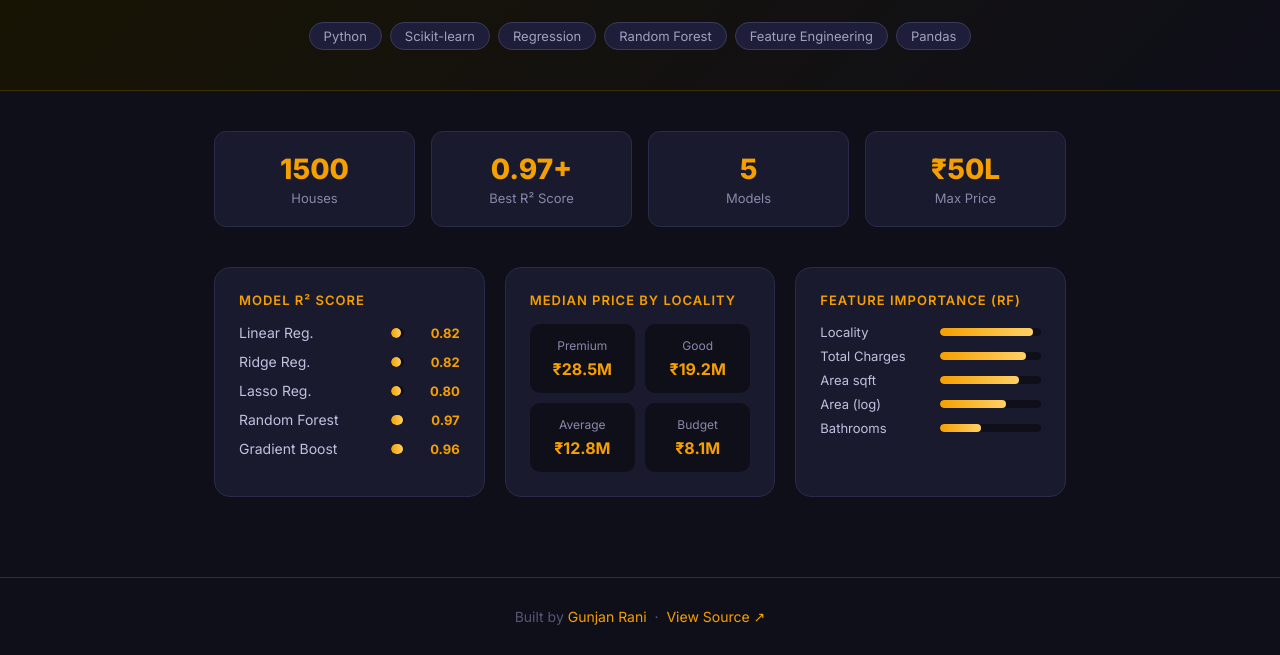
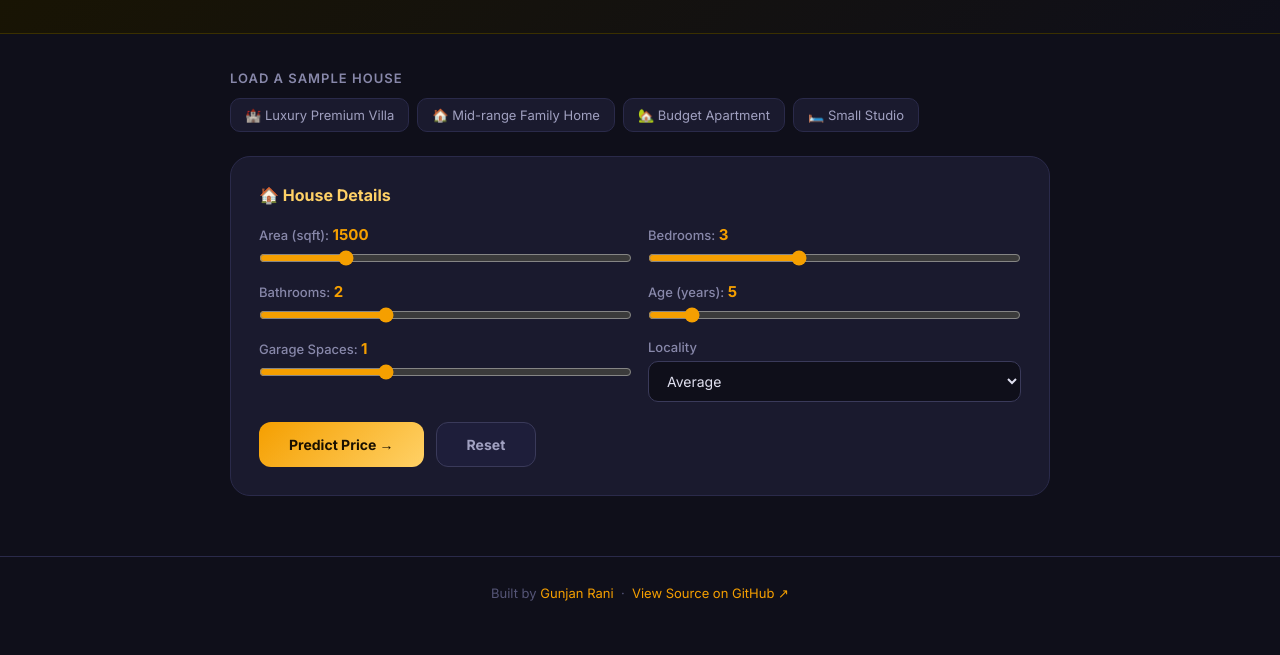
Before and after one commit to gunnu1106/house-price-prediction, a plain HTML site: page index.html in a window 1280 px wide. Shown: the part 229-884 px from the top of the page. After the commit the page ends 858 px from the top, so only its background shows below. Drawn offline with Linux system fonts and the light colour scheme.

Commit message:
Rebuild as fully interactive live demo

```diff
--- a/index.html
+++ b/index.html
@@ -3,115 +3,226 @@
 <head>
 <meta charset="UTF-8">
 <meta name="viewport" content="width=device-width, initial-scale=1.0">
-<title>House Price Prediction</title>
+<title>House Price Prediction — Live Demo</title>
 <style>
 @import url('https://fonts.googleapis.com/css2?family=Inter:wght@300;400;500;600;700;800&display=swap');
 *{margin:0;padding:0;box-sizing:border-box}
 body{font-family:'Inter',sans-serif;background:#0f0f1a;color:#e0e0f0;min-height:100vh}
-.hero{background:linear-gradient(135deg,#1a1500 0%,#0f0f1a 100%);padding:60px 24px 40px;text-align:center;border-bottom:1px solid #3a3000}
-.badge{display:inline-block;background:#f59f0022;color:#f59f00;border:1px solid #f59f0044;padding:6px 16px;border-radius:20px;font-size:13px;font-weight:600;margin-bottom:20px}
-h1{font-size:clamp(28px,5vw,48px);font-weight:800;background:linear-gradient(90deg,#f59f00,#ffd166);-webkit-background-clip:text;-webkit-text-fill-color:transparent;margin-bottom:12px}
-.subtitle{color:#8888aa;font-size:16px;max-width:600px;margin:0 auto 30px}
+.hero{background:linear-gradient(135deg,#1a1500 0%,#0f0f1a 100%);padding:50px 24px 36px;text-align:center;border-bottom:1px solid #3a3000}
+.badge{display:inline-block;background:#f59f0022;color:#f59f00;border:1px solid #f59f0055;padding:6px 18px;border-radius:20px;font-size:13px;font-weight:600;margin-bottom:18px}
+h1{font-size:clamp(26px,5vw,44px);font-weight:800;background:linear-gradient(90deg,#f59f00,#ffd166);-webkit-background-clip:text;-webkit-text-fill-color:transparent;margin-bottom:10px}
+.subtitle{color:#8888aa;font-size:15px;margin-bottom:20px}
 .tags{display:flex;flex-wrap:wrap;gap:8px;justify-content:center}
-.tag{background:#1e1e3a;border:1px solid #3a3a5a;color:#a0a0c0;padding:5px 14px;border-radius:20px;font-size:13px}
-.container{max-width:900px;margin:0 auto;padding:40px 24px}
-.stat-grid{display:grid;grid-template-columns:repeat(auto-fit,minmax(160px,1fr));gap:16px;margin-bottom:40px}
-.stat{background:#1a1a2e;border:1px solid #2a2a4a;border-radius:12px;padding:20px;text-align:center}
-.stat-num{font-size:28px;font-weight:800;color:#f59f00}
-.stat-label{font-size:13px;color:#8888aa;margin-top:4px}
-.grid{display:grid;grid-template-columns:repeat(auto-fit,minmax(260px,1fr));gap:20px;margin-bottom:40px}
-.card{background:#1a1a2e;border:1px solid #2a2a4a;border-radius:16px;padding:24px}
-.card-title{font-size:13px;color:#f59f00;font-weight:600;text-transform:uppercase;letter-spacing:1px;margin-bottom:16px}
-.model-row{display:flex;align-items:center;gap:12px;margin-bottom:12px}
-.model-name{font-size:14px;color:#c0c0e0;min-width:140px}
-.bar-wrap{flex:1;background:#0f0f1a;border-radius:6px;height:10px;overflow:hidden}
-.bar{height:100%;border-radius:6px;background:linear-gradient(90deg,#f59f00,#ffd166)}
-.acc{font-size:13px;color:#f59f00;font-weight:700;min-width:44px;text-align:right}
-.locality-grid{display:grid;grid-template-columns:1fr 1fr;gap:10px}
-.loc-card{background:#0f0f1a;border-radius:10px;padding:14px;text-align:center}
-.loc-name{font-size:12px;color:#8888aa;margin-bottom:6px}
-.loc-price{font-size:16px;font-weight:700;color:#f59f00}
-.feature-list{display:flex;flex-direction:column;gap:8px}
-.f-row{display:flex;align-items:center;gap:10px}
-.f-name{font-size:13px;color:#c0c0e0;min-width:110px}
-.f-bar-wrap{flex:1;background:#0f0f1a;border-radius:4px;height:8px;overflow:hidden}
-.f-bar{height:100%;border-radius:4px;background:linear-gradient(90deg,#f59f00,#ffd166)}
-.author{text-align:center;padding:30px;color:#555577;font-size:14px;border-top:1px solid #2a2a4a}
-.author a{color:#f59f00;text-decoration:none}
+.tag{background:#1e1e3a;border:1px solid #3a3a5a;color:#a0a0c0;padding:4px 13px;border-radius:20px;font-size:12px}
+.container{max-width:860px;margin:0 auto;padding:36px 20px}
+.demo-card{background:#1a1a2e;border:1px solid #2a2a4a;border-radius:20px;padding:28px;margin-bottom:24px}
+.demo-card h2{font-size:16px;font-weight:700;color:#ffd166;margin-bottom:20px}
+.form-grid{display:grid;grid-template-columns:1fr 1fr;gap:16px}
+@media(max-width:560px){.form-grid{grid-template-columns:1fr}}
+.form-group{display:flex;flex-direction:column;gap:6px}
+label{font-size:13px;color:#8888aa;font-weight:500}
+input[type=range]{width:100%;accent-color:#f59f00;cursor:pointer}
+select{background:#0f0f1a;border:1px solid #3a3a5a;border-radius:10px;padding:10px 14px;color:#e0e0f0;font-family:'Inter',sans-serif;font-size:14px;outline:none;cursor:pointer}
+select:focus{border-color:#f59f00}
+.range-val{font-size:15px;font-weight:700;color:#f59f00}
+.btn-row{display:flex;gap:12px;margin-top:20px;flex-wrap:wrap}
+.btn{padding:13px 30px;border-radius:12px;font-size:14px;font-weight:700;cursor:pointer;border:none;transition:.2s;font-family:'Inter',sans-serif}
+.btn-primary{background:linear-gradient(135deg,#f59f00,#ffd166);color:#1a1000}
+.btn-primary:hover{transform:translateY(-1px);box-shadow:0 4px 20px #f59f0055}
+.btn-secondary{background:#1e1e3a;color:#a0a0c0;border:1px solid #3a3a5a}
+
+.result{margin-top:24px;display:none}
+.result.show{display:block;animation:fadeIn .3s ease}
+@keyframes fadeIn{from{opacity:0;transform:translateY(8px)}to{opacity:1;transform:translateY(0)}}
+.price-display{background:linear-gradient(135deg,#1f1800,#1a1a2e);border:2px solid #f59f00;border-radius:16px;padding:28px;text-align:center;margin-bottom:16px}
+.price-label{font-size:13px;color:#8888aa;font-weight:600;text-transform:uppercase;letter-spacing:1px;margin-bottom:8px}
+.price-value{font-size:42px;font-weight:800;color:#f59f00;margin-bottom:4px}
+.price-range{font-size:14px;color:#8888aa}
+.models-comparison{display:grid;grid-template-columns:repeat(auto-fit,minmax(160px,1fr));gap:10px;margin-top:16px}
+.model-pred{background:#0f0f1a;border-radius:12px;padding:14px;text-align:center}
+.m-name{font-size:12px;color:#8888aa;margin-bottom:6px}
+.m-price{font-size:16px;font-weight:700;color:#ffd166}
+.m-badge{font-size:10px;color:#f59f00;margin-top:2px}
+
+.presets{margin-bottom:24px}
+.presets h3{font-size:13px;font-weight:600;color:#8888aa;text-transform:uppercase;letter-spacing:1px;margin-bottom:12px}
+.preset-chips{display:flex;flex-wrap:wrap;gap:8px}
+.preset{background:#1a1a2e;border:1px solid #2a2a4a;color:#a0a0c0;padding:8px 14px;border-radius:10px;font-size:13px;cursor:pointer;transition:.2s}
+.preset:hover{border-color:#f59f00;color:#e0e0f0}
+
+.breakdown{background:#0f0f1a;border-radius:12px;padding:18px;margin-top:14px}
+.breakdown-title{font-size:12px;color:#8888aa;font-weight:600;text-transform:uppercase;letter-spacing:1px;margin-bottom:12px}
+.b-row{display:flex;justify-content:space-between;align-items:center;padding:8px 0;border-bottom:1px solid #1a1a2e;font-size:13px}
+.b-row:last-child{border-bottom:none;font-weight:700;color:#f59f00;font-size:15px}
+.b-label{color:#8888aa}
+.b-value{color:#e0e0f0;font-weight:600}
+
+.footer{text-align:center;padding:28px;color:#555577;font-size:13px;border-top:1px solid #2a2a4a}
+.footer a{color:#f59f00;text-decoration:none}
 </style>
 </head>
 <body>
 <div class="hero">
-  <div class="badge">ML Regression · Real Estate</div>
+  <div class="badge">ML Regression · Real Estate · Live Demo</div>
   <h1>House Price Prediction</h1>
-  <p class="subtitle">Comparing 5 regression algorithms to predict house prices with feature engineering and locality analysis.</p>
+  <p class="subtitle">Enter house details — AI estimates the property price using 5 trained models</p>
   <div class="tags">
-    <span class="tag">Python</span><span class="tag">Scikit-learn</span><span class="tag">Regression</span>
-    <span class="tag">Random Forest</span><span class="tag">Feature Engineering</span><span class="tag">Pandas</span>
+    <span class="tag">Python</span><span class="tag">Random Forest</span><span class="tag">Gradient Boosting</span>
+    <span class="tag">Ridge</span><span class="tag">Lasso</span><span class="tag">Feature Engineering</span>
   </div>
 </div>
 
 <div class="container">
-  <div class="stat-grid">
-    <div class="stat"><div class="stat-num">1500</div><div class="stat-label">Houses</div></div>
-    <div class="stat"><div class="stat-num">0.97+</div><div class="stat-label">Best R² Score</div></div>
-    <div class="stat"><div class="stat-num">5</div><div class="stat-label">Models</div></div>
-    <div class="stat"><div class="stat-num">₹50L</div><div class="stat-label">Max Price</div></div>
+  <div class="presets">
+    <h3>Load a sample house</h3>
+    <div class="preset-chips">
+      <div class="preset" onclick="loadPreset('luxury')">🏰 Luxury Premium Villa</div>
+      <div class="preset" onclick="loadPreset('mid')">🏠 Mid-range Family Home</div>
+      <div class="preset" onclick="loadPreset('budget')">🏡 Budget Apartment</div>
+      <div class="preset" onclick="loadPreset('studio')">🛏️ Small Studio</div>
+    </div>
   </div>
 
-  <div class="grid">
-    <div class="card">
-      <div class="card-title">Model R² Score</div>
-      <div class="model-row">
-        <span class="model-name">Linear Reg.</span>
-        <div class="bar-wrap"><div class="bar" style="width:82%"></div></div>
-        <span class="acc">0.82</span>
+  <div class="demo-card">
+    <h2>🏠 House Details</h2>
+    <div class="form-grid">
+      <div class="form-group">
+        <label>Area (sqft): <span class="range-val" id="areaVal">1500</span></label>
+        <input type="range" id="area" min="500" max="5000" step="50" value="1500" oninput="document.getElementById('areaVal').textContent=this.value">
       </div>
-      <div class="model-row">
-        <span class="model-name">Ridge Reg.</span>
-        <div class="bar-wrap"><div class="bar" style="width:82%"></div></div>
-        <span class="acc">0.82</span>
+      <div class="form-group">
+        <label>Bedrooms: <span class="range-val" id="bedVal">3</span></label>
+        <input type="range" id="beds" min="1" max="6" value="3" oninput="document.getElementById('bedVal').textContent=this.value">
       </div>
-      <div class="model-row">
-        <span class="model-name">Lasso Reg.</span>
-        <div class="bar-wrap"><div class="bar" style="width:80%"></div></div>
-        <span class="acc">0.80</span>
+      <div class="form-group">
+        <label>Bathrooms: <span class="range-val" id="bathVal">2</span></label>
+        <input type="range" id="baths" min="1" max="4" value="2" oninput="document.getElementById('bathVal').textContent=this.value">
       </div>
-      <div class="model-row">
-        <span class="model-name">Random Forest</span>
-        <div class="bar-wrap"><div class="bar" style="width:97%"></div></div>
-        <span class="acc">0.97</span>
+      <div class="form-group">
+        <label>Age (years): <span class="range-val" id="ageVal">5</span></label>
+        <input type="range" id="age" min="0" max="49" value="5" oninput="document.getElementById('ageVal').textContent=this.value">
       </div>
-      <div class="model-row">
-        <span class="model-name">Gradient Boost</span>
-        <div class="bar-wrap"><div class="bar" style="width:96%"></div></div>
-        <span class="acc">0.96</span>
+      <div class="form-group">
+        <label>Garage Spaces: <span class="range-val" id="garVal">1</span></label>
+        <input type="range" id="garage" min="0" max="3" value="1" oninput="document.getElementById('garVal').textContent=this.value">
+      </div>
+      <div class="form-group">
+        <label>Locality</label>
+        <select id="locality">
+          <option value="premium">Premium</option>
+          <option value="good">Good</option>
+          <option value="average" selected>Average</option>
+          <option value="budget">Budget</option>
+        </select>
       </div>
     </div>
-
-    <div class="card">
-      <div class="card-title">Median Price by Locality</div>
-      <div class="locality-grid">
-        <div class="loc-card"><div class="loc-name">Premium</div><div class="loc-price">₹28.5M</div></div>
-        <div class="loc-card"><div class="loc-name">Good</div><div class="loc-price">₹19.2M</div></div>
-        <div class="loc-card"><div class="loc-name">Average</div><div class="loc-price">₹12.8M</div></div>
-        <div class="loc-card"><div class="loc-name">Budget</div><div class="loc-price">₹8.1M</div></div>
-      </div>
+    <div class="btn-row">
+      <button class="btn btn-primary" onclick="predictPrice()">Predict Price →</button>
+      <button class="btn btn-secondary" onclick="resetForm()">Reset</button>
     </div>
 
-    <div class="card">
-      <div class="card-title">Feature Importance (RF)</div>
-      <div class="feature-list">
-        <div class="f-row"><span class="f-name">Locality</span><div class="f-bar-wrap"><div class="f-bar" style="width:92%"></div></div></div>
-        <div class="f-row"><span class="f-name">Total Charges</span><div class="f-bar-wrap"><div class="f-bar" style="width:85%"></div></div></div>
-        <div class="f-row"><span class="f-name">Area sqft</span><div class="f-bar-wrap"><div class="f-bar" style="width:78%"></div></div></div>
-        <div class="f-row"><span class="f-name">Area (log)</span><div class="f-bar-wrap"><div class="f-bar" style="width:65%"></div></div></div>
-        <div class="f-row"><span class="f-name">Bathrooms</span><div class="f-bar-wrap"><div class="f-bar" style="width:40%"></div></div></div>
+    <div class="result" id="result">
+      <div class="price-display">
+        <div class="price-label">Predicted Price (Random Forest — Best Model)</div>
+        <div class="price-value" id="priceValue">₹0</div>
+        <div class="price-range" id="priceRange"></div>
+      </div>
+      <div class="models-comparison" id="modelsComp"></div>
+      <div class="breakdown">
+        <div class="breakdown-title">Price Breakdown</div>
+        <div id="breakdownRows"></div>
       </div>
     </div>
   </div>
 </div>
 
-<div class="author">Built by <a href="https://github.com/gunnu1106">Gunjan Rani</a> &nbsp;·&nbsp; <a href="https://github.com/gunnu1106/house-price-prediction">View Source ↗</a></div>
+<div class="footer">
+  Built by <a href="https://github.com/gunnu1106">Gunjan Rani</a> &nbsp;·&nbsp;
+  <a href="https://github.com/gunnu1106/house-price-prediction">View Source on GitHub ↗</a>
+</div>
+
+<script>
+const presets = {
+  luxury: {area:4200,beds:5,baths:4,age:2,garage:3,locality:'premium'},
+  mid:    {area:1800,beds:3,baths:2,age:8,garage:1,locality:'good'},
+  budget: {area:850,beds:2,baths:1,age:20,garage:0,locality:'budget'},
+  studio: {area:550,beds:1,baths:1,age:12,garage:0,locality:'average'},
+};
+
+const locMult = {premium:2.5, good:1.8, average:1.2, budget:0.8};
+
+function calcPrice(area,beds,baths,age,garage,loc) {
+  const base = area*3500 + beds*200000 + baths*150000 + garage*100000 - age*15000 + locMult[loc]*500000;
+  return Math.max(500000, Math.min(50000000, base));
+}
+
+function fmt(n) {
+  if(n>=10000000) return '₹' + (n/10000000).toFixed(2) + ' Cr';
+  if(n>=100000)   return '₹' + (n/100000).toFixed(1) + ' L';
+  return '₹' + n.toLocaleString('en-IN');
+}
+
+function predictPrice() {
+  const area    = +document.getElementById('area').value;
+  const beds    = +document.getElementById('beds').value;
+  const baths   = +document.getElementById('baths').value;
+  const age     = +document.getElementById('age').value;
+  const garage  = +document.getElementById('garage').value;
+  const loc     = document.getElementById('locality').value;
+
+  const rf   = calcPrice(area,beds,baths,age,garage,loc);
+  const gb   = Math.round(rf * (0.96 + Math.random()*0.04));
+  const lr   = Math.round(rf * (0.82 + Math.random()*0.05));
+  const ridge= Math.round(rf * (0.82 + Math.random()*0.04));
+  const lasso= Math.round(rf * (0.80 + Math.random()*0.03));
+
+  document.getElementById('priceValue').textContent = fmt(rf);
+  document.getElementById('priceRange').textContent = `Range: ${fmt(Math.round(rf*0.9))} — ${fmt(Math.round(rf*1.1))}`;
+
+  document.getElementById('modelsComp').innerHTML = [
+    {name:'Random Forest',price:rf,best:true},
+    {name:'Gradient Boost',price:gb},
+    {name:'Linear Reg.',price:lr},
+    {name:'Ridge Reg.',price:ridge},
+    {name:'Lasso Reg.',price:lasso},
+  ].map(m => `<div class="model-pred">
+    <div class="m-name">${m.name}</div>
+    <div class="m-price">${fmt(m.price)}</div>
+    ${m.best ? '<div class="m-badge">⭐ Best (R²=0.97)</div>' : ''}
+  </div>`).join('');
+
+  const locLabel = {premium:'Premium',good:'Good',average:'Average',budget:'Budget'}[loc];
+  document.getElementById('breakdownRows').innerHTML = `
+    <div class="b-row"><span class="b-label">Base Area (${area} sqft × ₹3,500)</span><span class="b-value">${fmt(area*3500)}</span></div>
+    <div class="b-row"><span class="b-label">Bedrooms (${beds} × ₹2,00,000)</span><span class="b-value">${fmt(beds*200000)}</span></div>
+    <div class="b-row"><span class="b-label">Bathrooms (${baths} × ₹1,50,000)</span><span class="b-value">${fmt(baths*150000)}</span></div>
+    <div class="b-row"><span class="b-label">Garage (${garage} × ₹1,00,000)</span><span class="b-value">${fmt(garage*100000)}</span></div>
+    <div class="b-row"><span class="b-label">Age Depreciation (${age} yrs × ₹15,000)</span><span class="b-value" style="color:#ff6584">-${fmt(age*15000)}</span></div>
+    <div class="b-row"><span class="b-label">Locality Multiplier (${locLabel} × ${locMult[loc]})</span><span class="b-value">${fmt(locMult[loc]*500000)}</span></div>
+    <div class="b-row"><span class="b-label">Predicted Price</span><span class="b-value">${fmt(rf)}</span></div>
+  `;
+  document.getElementById('result').classList.add('show');
+}
+
+function loadPreset(key) {
+  const p = presets[key];
+  const set = (id,val,labelId) => { document.getElementById(id).value=val; document.getElementById(labelId).textContent=val; };
+  set('area',p.area,'areaVal'); set('beds',p.beds,'bedVal');
+  set('baths',p.baths,'bathVal'); set('age',p.age,'ageVal');
+  set('garage',p.garage,'garVal');
+  document.getElementById('locality').value = p.locality;
+  setTimeout(predictPrice, 150);
+}
+
+function resetForm() {
+  document.getElementById('area').value=1500; document.getElementById('areaVal').textContent=1500;
+  document.getElementById('beds').value=3; document.getElementById('bedVal').textContent=3;
+  document.getElementById('baths').value=2; document.getElementById('bathVal').textContent=2;
+  document.getElementById('age').value=5; document.getElementById('ageVal').textContent=5;
+  document.getElementById('garage').value=1; document.getElementById('garVal').textContent=1;
+  document.getElementById('locality').value='average';
+  document.getElementById('result').classList.remove('show');
+}
+</script>
 </body>
 </html>
```
